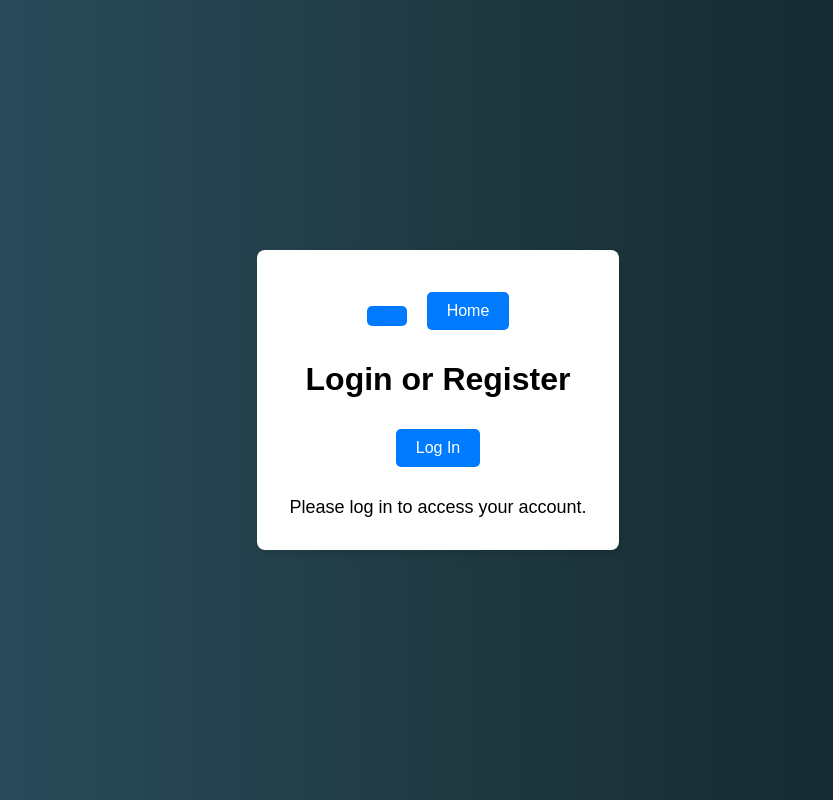
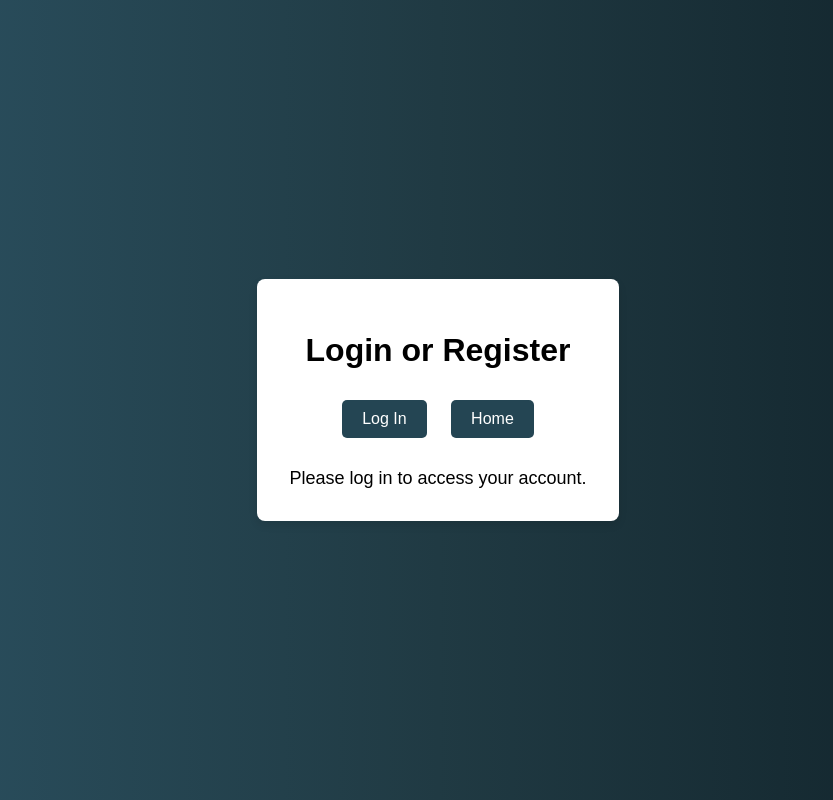
Before and after one commit to stormz63/TimeApp, a plain HTML site: page register.html in a window 1280 px wide. Shown: the whole page, without its empty margins (202-1035 px from the left). Drawn offline with Linux system fonts and the light colour scheme.

Commit message:
Add files via upload

```diff
--- a/register.html
+++ b/register.html
@@ -30,31 +30,30 @@
       margin: 10px;
       font-size: 16px;
       cursor: pointer;
-      background-color: #007bff;
+      background-color: #244553;
       color: white;
       border: none;
       border-radius: 5px;
     }
 
     button:hover {
-      background-color: #0056b3;
+      background-color: #1d3641;
     }
 
     #user-info {
       margin-top: 20px;
       font-size: 18px;
     }
+
   </style>
 </head>
 <body>
   <div class="container">
-    <button>
-      <a href="home.html">
-        <button>Home</button>
-      </a>
-    </button>
     <h1>Login or Register</h1>
     <button id="login-button">Log In</button>
+    <a href="index.html">
+        <button>Home</button>
+    </a>
     <button id="logout-button" style="display:none;">Log Out</button>
     <div id="user-info">Please log in to access your account.</div>
   </div>
```
